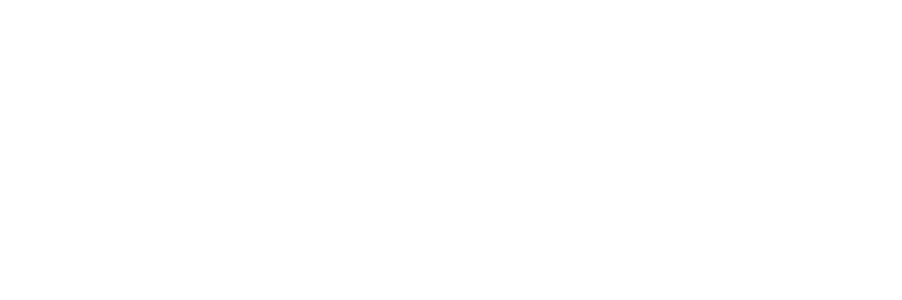
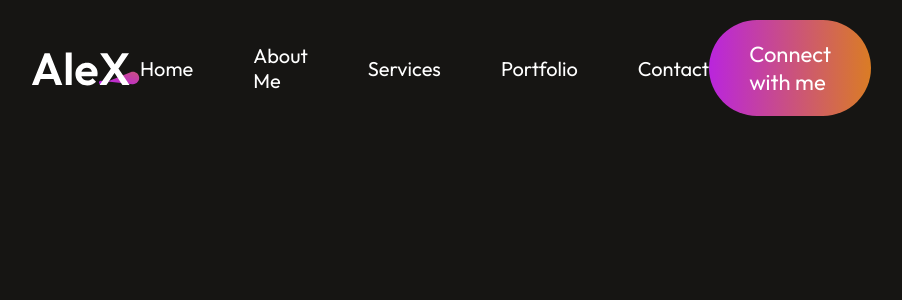
Before and after one commit to wlaurentec/portfolio, a React (Vite) app: page / in a window 1280 px wide. Shown: the top 300 px of the page, without its empty margins (239-1141 px from the left). Built offline with nearby package versions, Linux system fonts and the light colour scheme.

Commit message:
create navigation bar

```diff
--- a/index.html
+++ b/index.html
@@ -1,10 +1,16 @@
-<!doctype html>
+<!DOCTYPE html>
 <html lang="en">
   <head>
     <meta charset="UTF-8" />
     <link rel="icon" type="image/svg+xml" href="/vite.svg" />
     <meta name="viewport" content="width=device-width, initial-scale=1.0" />
     <title>Portfolio + Daring</title>
+    <link rel="preconnect" href="https://fonts.googleapis.com" />
+    <link rel="preconnect" href="https://fonts.gstatic.com" crossorigin />
+    <link
+      href="https://fonts.googleapis.com/css2?family=Outfit:wght@100..900&display=swap"
+      rel="stylesheet"
+    />
   </head>
   <body>
     <div id="root"></div>
--- a/src/App.jsx
+++ b/src/App.jsx
@@ -1,8 +1,9 @@
+import NavBar from "./Components/NavBar/NavBar"
 
 const App = () => {
   return (
     <div>
-
+      <NavBar />
     </div>
   )
 }
--- a/src/Components/NavBar/NavBar.css
+++ b/src/Components/NavBar/NavBar.css
@@ -0,0 +1,27 @@
+.NavBar {
+  display: flex;
+  justify-content: space-between;
+  align-items: center;
+  margin: 20px 270px;
+}
+
+.nav-menu {
+  display: flex;
+  align-items: center;
+  list-style: none;
+  gap: 60px;
+  font-size: 20px;
+}
+
+.nav-connect {
+  padding: 20px 40px;
+  border-radius: 50px;
+ background: linear-gradient(270deg, #DA7C25 0.36%, #B923E1 102.08%);
+ font-size: 22px;
+ cursor: pointer;
+ transition: 0.5s;
+}
+
+.nav-connect:hover {
+  transform: scale(1.05);
+}
--- a/src/Components/NavBar/NavBar.jsx
+++ b/src/Components/NavBar/NavBar.jsx
@@ -1,12 +1,21 @@
-import React from 'react'
-import "./NavBar.css"
+import React from "react";
+import "./NavBar.css";
+import logo from "../../assets/logo.svg";
 
 const NavBar = () => {
   return (
-    <div className='NavBar'>
+    <div className="NavBar">
+      <img src={logo} alt="" />
+      <ul className="nav-menu">
+        <li>Home</li>
+        <li>About Me</li>
+        <li>Services</li>
+        <li>Portfolio</li>
+        <li>Contact</li>
+      </ul>
+      <div className="nav-connect">Connect with me</div>
+    </div>
+  );
+};
 
-    </div>
-  )
-}
-
-export default NavBar
+export default NavBar;
--- a/src/index.css
+++ b/src/index.css
@@ -0,0 +1,11 @@
+* {
+  margin: 0;
+  padding: 0;
+}
+
+body{
+  height: 100vh;
+  background: #161513;
+  color: white ;
+  font-family: 'Outfit', sans-serif;
+}
```
